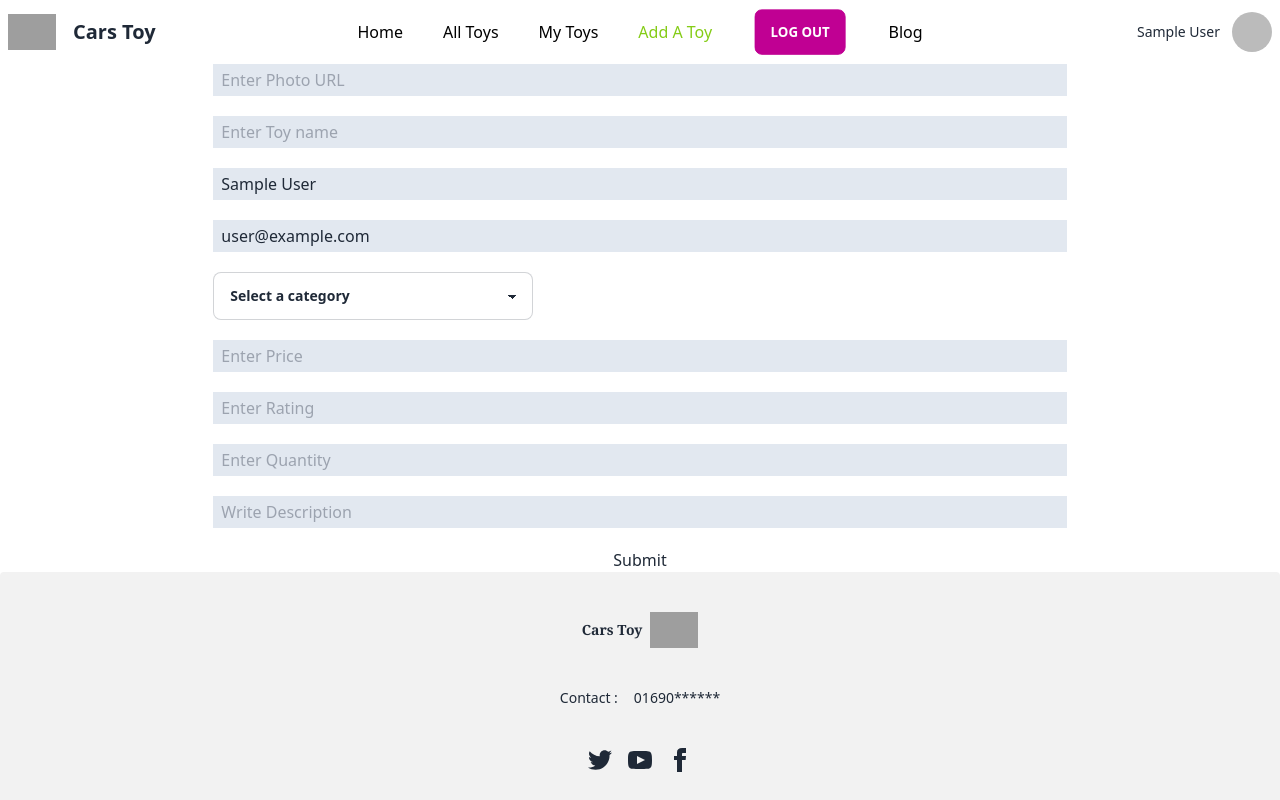
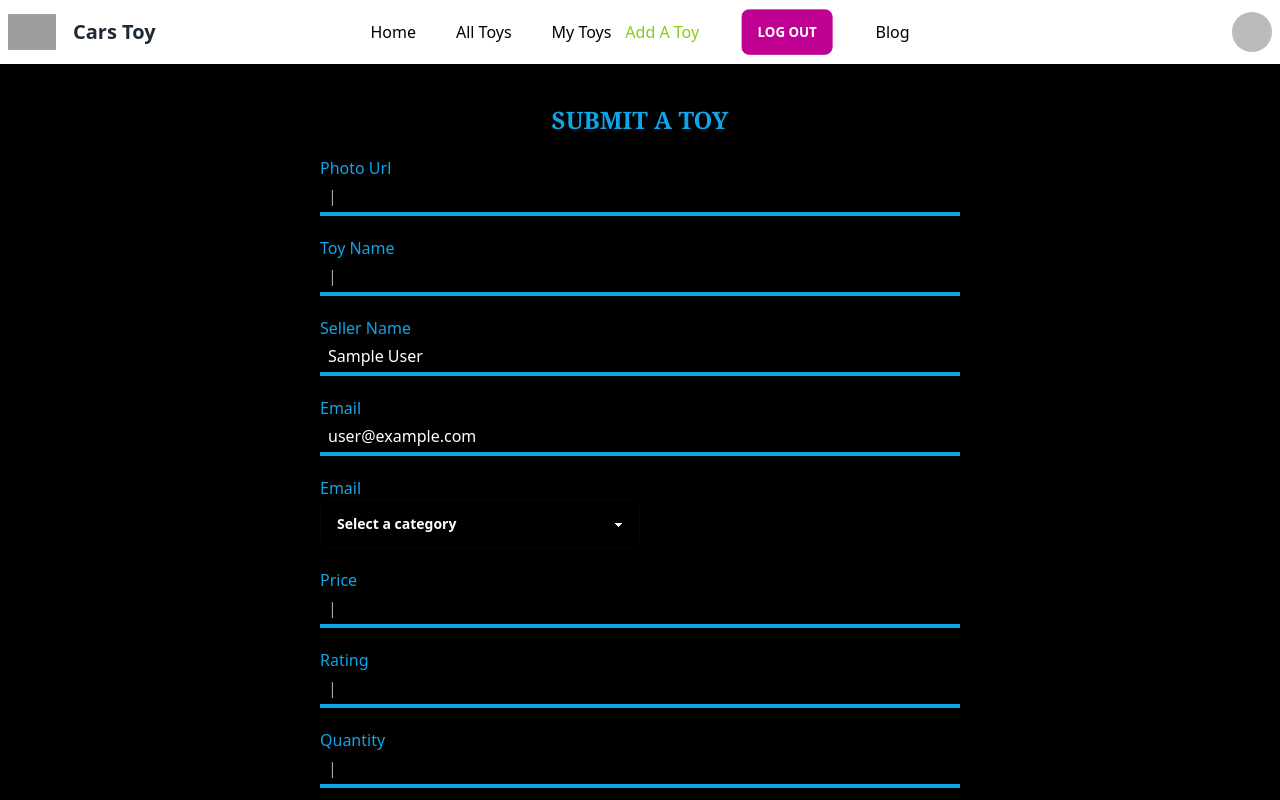
Before and after one commit to Tanvirsayem99/resume-project-2, a React (Vite) app: page /add in a window 1280 px wide. Shown: the top 800 px of the page. Built offline with nearby package versions, Linux system fonts and the light colour scheme; no server answers; sample sign-in values are in the browser's storage; grey boxes are pictures that could not be loaded.

Commit message:
some error fix

```diff
--- a/src/Components/Items/AllToys.jsx
+++ b/src/Components/Items/AllToys.jsx
@@ -3,7 +3,7 @@ import { useEffect } from 'react';
 import { useState } from 'react';
 import useTile from '../../hooks/useTitle';
 import SingleToy from './SingleToy';
-
+import icon from '../../../public/search.png'
 const AllToys = () => {
   useTile('All Toy')
     const [datas, setDatas] = useState([])
@@ -39,21 +39,25 @@ const AllToys = () => {
         );
   }
     return (
-        <div className='w-11/12 mx-auto'>
+        <div className='bg-black'>
+          <div className='w-11/12 mx-auto py-10'>
             <form className='text-center my-10' onSubmit={() =>handleSearch (event)}>
-                <input type="text" name="name" className='bg-slate-200 pl-2 py-2 rounded-lg w-96' placeholder='Search item' />
-                <input type="submit"  />
+                <div className='relative w-96 mx-auto'>
+                <input type="text" name="name" className='bg-transparent border-2 pl-4 p-3 text-white w-full rounded-3xl border-sky-500 outline-none pl-2' placeholder='Search item' />
+                <button className='text-white'><img src={icon} alt="" className='w-8 absolute top-3 right-2 ' /></button>
+                </div>
+
             </form>
-            <div className="overflow-x-auto">
-  <table className="table w-full">
+            <div className="overflow-x-auto bg-transparent">
+  <table className="table w-full bg-transparent">
     <thead>
-      <tr>
-        <th>Seller</th>
-        <th>Toy Name</th>
-        <th>Category</th>
-        <th>Price</th>
-        <th>Quantity</th>
-        <th>Action</th>
+      <tr className='bg-transparent'>
+        <th className='bg-transparent text-white hover:bg-sky-500 hover:text-white border-2 border-white'>Seller</th>
+        <th className='bg-transparent text-white hover:bg-sky-500 hover:text-white border-2 border-white'>Toy Name</th>
+        <th className='bg-transparent text-white hover:bg-sky-500 hover:text-white border-2 border-white'>Category</th>
+        <th className='bg-transparent text-white hover:bg-sky-500 hover:text-white border-2 border-white'>Price</th>
+        <th className='bg-transparent text-white hover:bg-sky-500 hover:text-white border-2 border-white'>Quantity</th>
+        <th className='bg-transparent text-white hover:bg-sky-500 hover:text-white border-2 border-white'>Action</th>
       </tr>
     </thead>
     <tbody className='w-11/12 mx-auto'>
@@ -70,6 +74,7 @@ const AllToys = () => {
 </div>
 
         </div>
+        </div>
     );
 };
 
--- a/src/Components/Items/ToyInput.jsx
+++ b/src/Components/Items/ToyInput.jsx
@@ -64,83 +64,114 @@ const ToyInput = () => {
   };
 
   return (
-    <form onSubmit={handleSubmit} className="grid gap-5 w-4/6 mx-auto">
+   <div className="bg-black">
+     <form onSubmit={handleSubmit} className="grid gap-5 md:w-2/4 w-11/12 mx-auto py-10">
+      <h1 className="text-center text-2xl font-bold text-sky-500 font-serif">SUBMIT A TOY</h1>
+      <div className="boss w-full relative">
+      <span className="text-sky-500">Photo Url</span>
       <input
         type="url"
         name="picture"
-        className="bg-slate-200 p-1 pl-2"
-        placeholder="Enter Photo URL"
+        className="field w-full bg-transparent text-white p-1 pl-2 outline-none border-b-4 border-sky-500"
         required
+        placeholder="|"
       />
+      </div>
+      <div className="boss w-full relative">
+      <span className="text-sky-500">Toy Name</span>
       <input
         type="name"
         name="name"
-        className="bg-slate-200 p-1 pl-2"
-        placeholder="Enter Toy name"
+        className="field w-full bg-transparent text-white p-1 pl-2 outline-none border-b-4 border-sky-500"
+        placeholder="|"
         required
       />
+      </div>
+      <div className="boss w-full relative">
+      <span className="text-sky-500">Seller Name</span>
       {user?.displayName ? (
         <input
           type="text"
           name="sellerName"
-          className="bg-slate-200 p-1 pl-2"
+          className="field w-full bg-transparent text-white p-1 pl-2 outline-none border-b-4 border-sky-500"
           defaultValue={user?.displayName}
           readOnly
         />
       ) : (
         ""
       )}
+      </div>
+      <div className="boss w-full relative">
+      <span className="text-sky-500">Email</span>
       {user?.email ? (
         <input
           type="text"
           name="email"
-          className="bg-slate-200 p-1 pl-2"
+          className="field w-full bg-transparent text-white p-1 pl-2 outline-none border-b-4 border-sky-500"
           defaultValue={user?.email}
           readOnly
         />
       ) : (
         ""
       )}
+      </div>
+
+
+
+      <div className="grid w-full relative">
+      <span className="text-sky-500">Email</span>
       <select
         onClick={handleOp}
-        className="select select-bordered w-full max-w-xs"
+        className="select select-bordered w-full max-w-xs bg-transparent text-white "
       >
-        <option defaultValue=" ">Select a category</option>
-        <option value="car">normal car</option>
-        <option value="truck">truck</option>
-        <option value="policeCar">mini police car</option>
+        <option defaultValue=" " className="text-black hidden" >Select a category</option>
+        <option value="car" className="text-black">normal car</option>
+        <option value="truck" className="text-black">truck</option>
+        <option value="policeCar" className="text-black">mini police car</option>
       </select>
+      </div>
+      <div className="boss w-full relative">
+      <span className="text-sky-500">Price</span>
       <input
         type="number"
         name="price"
-        className="bg-slate-200 p-1 pl-2"
-        placeholder="Enter Price"
+        className="field w-full bg-transparent text-white p-1 pl-2 outline-none border-b-4 border-sky-500"
+        placeholder="|"
         required
       />
+      </div>
+      <div className="boss w-full relative">
+      <span className="text-sky-500">Rating</span>
       <input
         type="number"
         name="rating"
-        className="bg-slate-200 p-1 pl-2"
-        placeholder="Enter Rating"
+        className="field w-full bg-transparent text-white p-1 pl-2 outline-none border-b-4 border-sky-500"
+        placeholder="|"
         required
       />
+      </div>
+      <div className="boss w-full relative">
+      <span className="text-sky-500">Quantity</span>
       <input
         type="number"
         name="quantity"
-        className="bg-slate-200 p-1 pl-2"
-        placeholder="Enter Quantity"
+        className="field w-full bg-transparent text-white p-1 pl-2 outline-none border-b-4 border-sky-500"
+        placeholder="|"
         required
       />
-      <input
-        type="text"
-        name="description"
-        className="bg-slate-200 p-1 pl-2"
-        placeholder="Write Description"
-        required
-      />
+      </div>
+      <div className="boss w-full relative">
+      <span className="text-sky-500">Description</span>
+      <textarea name="description"  cols="30" rows="10" placeholder="|" className="field  w-full bg-transparent text-white p-1 pl-2 outline-none border-b-4 border-sky-500"></textarea>
+      </div>
+
+
       {msg ? <p className="text-red-500">{msg}</p> : ""}
-      <input type="submit" className="cursor-pointer" />
+      <div className="text-center">
+      <input type="submit" className="cursor-pointer py-1 px-5 text-white hover:bg-sky-500 border-2  border-sky-500" />
+      </div>
     </form>
+   </div>
   );
 };
 
--- a/src/Components/Items/UpdateToy.jsx
+++ b/src/Components/Items/UpdateToy.jsx
@@ -39,36 +39,41 @@ const UpdateToy = () => {
       .then((error) => console.log(error));
   };
   return (
-    <div>
+    <div className="bg-black py-10">
       <form onSubmit={handleSubmit} className="grid gap-5 w-4/6 mx-auto">
+      <h1 className="text-center text-2xl font-bold text-sky-500 font-serif">UPDATE A TOY</h1>
+      <div className="boss w-full relative">
+      <span className="text-sky-500">Price</span>
       <input
         type="number"
         name="price"
-          defaultValue={user.price}
-          className="bg-slate-200 p-1 pl-2"
-          placeholder="Enter Price"
+        defaultValue={user?.price}
+        className="field w-full bg-transparent text-white p-1 pl-2 outline-none border-b-4 border-sky-500"
         required
+        placeholder="|"
       />
+      </div>
+      <div className="boss w-full relative">
+      <span className="text-sky-500">Quantity</span>
       <input
         type="number"
         name="quantity"
-          defaultValue={user.quantity}
-          className="bg-slate-200 p-1 pl-2"
-          placeholder="Enter Quantity"
+        defaultValue={user?.quantity}
+        className="field w-full bg-transparent text-white p-1 pl-2 outline-none border-b-4 border-sky-500"
         required
+        placeholder="|"
       />
-        <input
-          type="text"
-          name="description"
-          defaultValue={user.description}
-          className="bg-slate-200 p-1 pl-2"
-          placeholder="Write Description"
-          required
-        />
+      </div>
+        <div className="boss w-full relative">
+      <span className="text-sky-500">Description</span>
+      <textarea name="description"  cols="30" rows="10" defaultValue={user?.description} className="field  w-full bg-transparent text-white p-1 pl-2 outline-none border-b-4 border-sky-500"></textarea>
+      </div>
         {/* {
                 msg? <p className='text-red-500'>{msg}</p> : ''
             } */}
-        <input type="submit" className="cursor-pointer" value="Update Toys" />
+         <div className="text-center">
+      <input type="submit" value="Update" className="cursor-pointer py-1 px-5 text-white hover:bg-sky-500 border-2  border-sky-500" />
+      </div>
       </form>
     </div>
   );
--- a/src/Components/Navbar/Navbar.jsx
+++ b/src/Components/Navbar/Navbar.jsx
@@ -36,8 +36,12 @@ const Navbar = () => {
             >
              <NavLink to="/" className={({ isActive }) => (isActive ? 'text-lime-500' : 'text-black')}>Home</NavLink>
             <NavLink to="/toys" className={({ isActive }) => (isActive ? 'text-lime-500' : 'text-black')}>All Toys</NavLink>
-            <NavLink to="/myToys" className={({ isActive }) => (isActive ? 'text-lime-500' : 'text-black')}>My Toys</NavLink>
-            <NavLink to="/add" className={({ isActive }) => (isActive ? 'text-lime-500' : 'text-black')}>Add A Toy</NavLink>
+            {
+              user? <div className="grid md:grid-cols-2">
+              <NavLink to="/myToys" className={({ isActive }) => (isActive ? 'text-lime-500' : 'text-black')}>My Toys</NavLink>
+              <NavLink to="/add" className={({ isActive }) => (isActive ? 'text-lime-500' : 'text-black')}>Add A Toy</NavLink>
+              </div> : ''
+            }
             {
                 user? <NavLink onClick={handleLogOut} className="btn btn-active btn-secondary">Log Out</NavLink> : <NavLink to="/login" className={({ isActive }) => (isActive ? 'text-lime-500' : 'text-black')}>Login</NavLink>
             }
@@ -51,8 +55,12 @@ const Navbar = () => {
 
             <NavLink to="/" className={({ isActive }) => (isActive ? 'text-lime-500' : 'text-black')}>Home</NavLink>
             <NavLink to="/toys" className={({ isActive }) => (isActive ? 'text-lime-500' : 'text-black')}>All Toys</NavLink>
-            <NavLink to="/myToys" className={({ isActive }) => (isActive ? 'text-lime-500' : 'text-black')}>My Toys</NavLink>
-            <NavLink to="/add" className={({ isActive }) => (isActive ? 'text-lime-500' : 'text-black')}>Add A Toy</NavLink>
+            {
+              user? <div className="grid md:grid-cols-2">
+              <NavLink to="/myToys" className={({ isActive }) => (isActive ? 'text-lime-500' : 'text-black')}>My Toys</NavLink>
+              <NavLink to="/add" className={({ isActive }) => (isActive ? 'text-lime-500' : 'text-black')}>Add A Toy</NavLink>
+              </div> : ''
+            }
             {
                 user? <NavLink onClick={handleLogOut} className="btn btn-active btn-secondary">Log Out</NavLink> : <NavLink to="/login" className={({ isActive }) => (isActive ? 'text-lime-500' : 'text-black')}>Login</NavLink>
             }
@@ -60,11 +68,11 @@ const Navbar = () => {
 
         </div>
         <div className="navbar-end flex gap-3">
+
           {
-            user?.displayName? <p className="text-sm">{user.displayName}</p>: ''
-          }
-          {
-            user?.photoURL? <img src={user.photoURL} className="w-10 rounded-full"/>: ''
+            user?.photoURL? <div className="tooltip tooltip-left" data-tip={user?.displayName}>
+            <img src={user.photoURL} className="w-10 rounded-full"/>
+          </div>: ''
           }
         </div>
       </div>
--- a/src/main.jsx
+++ b/src/main.jsx
@@ -56,7 +56,7 @@ const router = createBrowserRouter([
       },
       {
         path: '/update/:id',
-        element: <UpdateToy></UpdateToy>,
+        element: <PrivateRoute><UpdateToy></UpdateToy></PrivateRoute>,
         loader: ({params}) => fetch(`https://assignment-11-rho.vercel.app/update/${params.id}`)
       },
       {
```
Also changed, not shown: src/Components/Home/ShopCategory.jsx (+6 -5 lines), src/Components/Home/SingleCategory.jsx (+7 -3 lines), src/Components/Items/MySingleToys.jsx (+8 -2 lines), src/Components/Items/MyToys.jsx (+7 -2 lines), src/Components/Items/SingleToy.jsx (+6 -6 lines), public/search.png (added), src/index.css (line endings or trailing spaces). Lines whose indentation alone changed are shown as unchanged.
